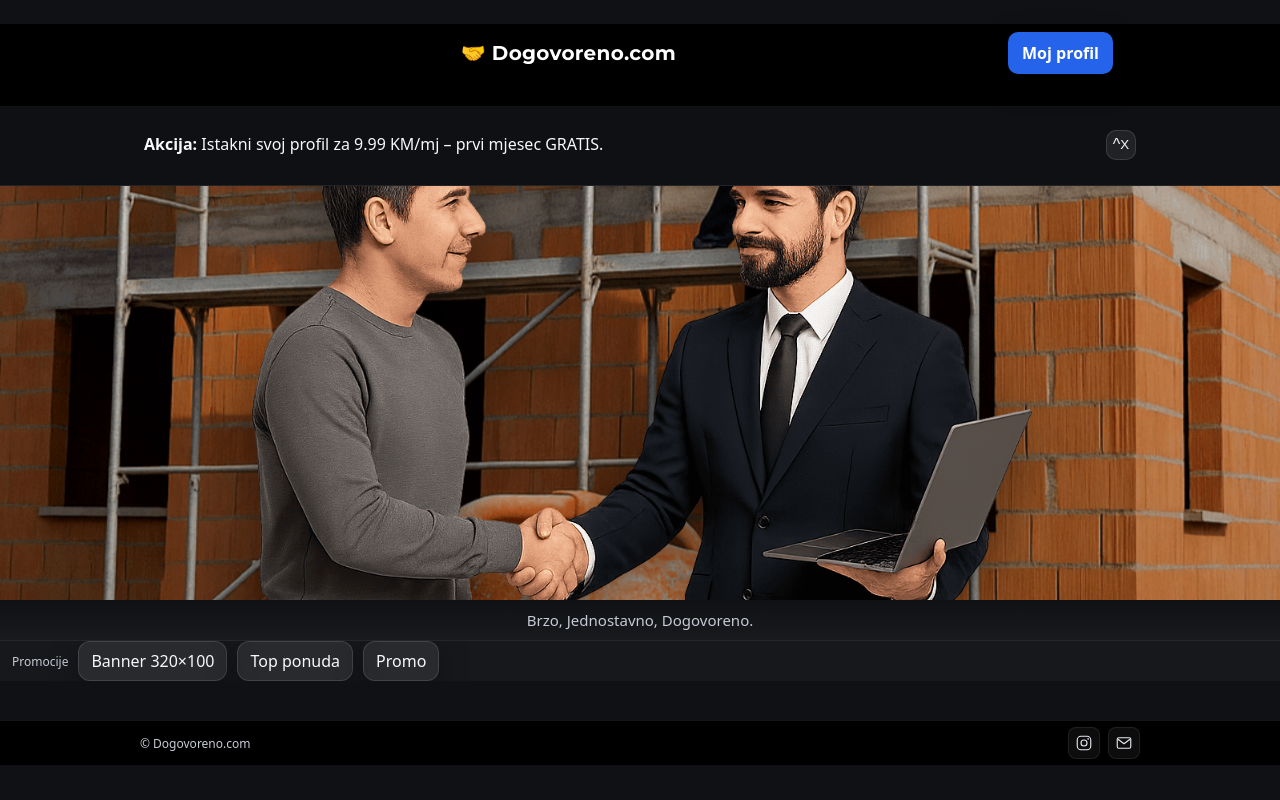
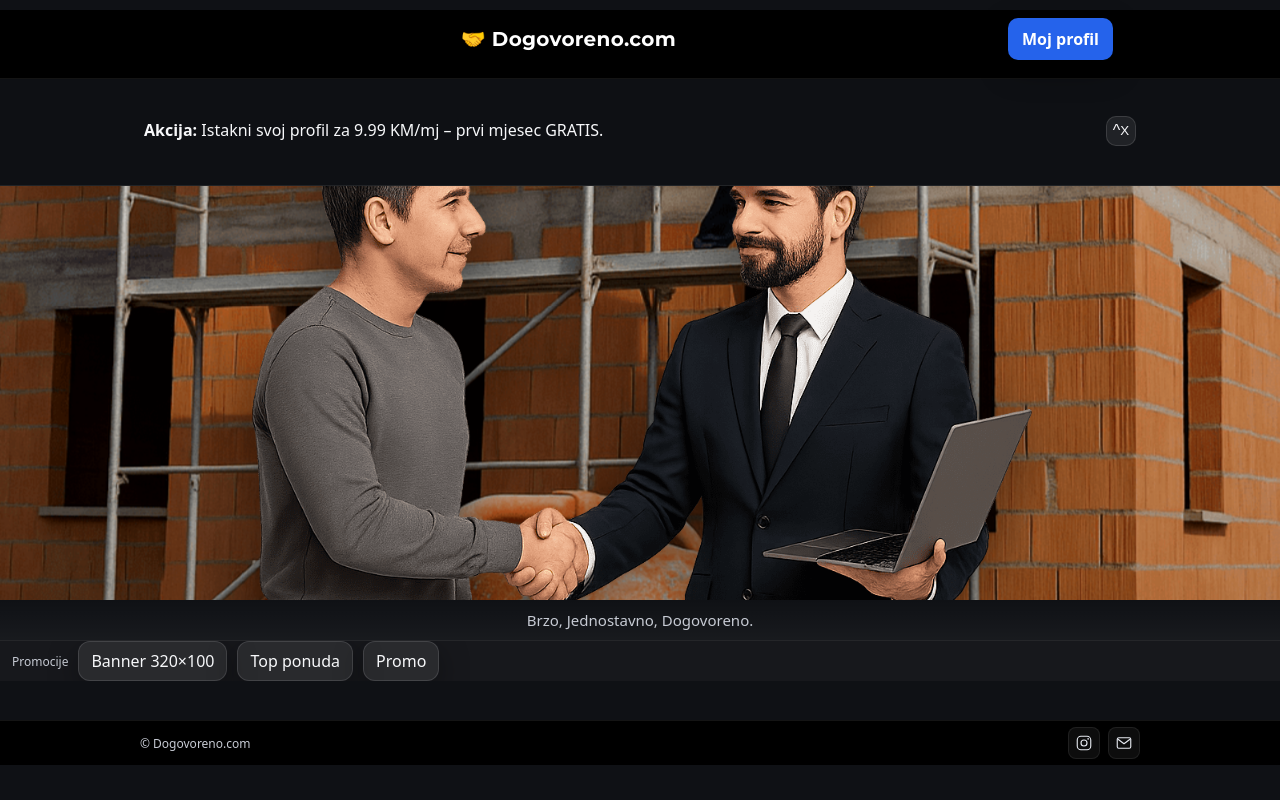
Before and after one commit to zvonebeslic/Dogovoreno, a PHP site: page /index.html in a window 1280 px wide. Run offline with PHP 8.4, Linux system fonts and the light colour scheme.

Commit message:
Update base.css

```diff
--- a/base.css
+++ b/base.css
@@ -72,7 +72,7 @@ input,textarea,select{
 
 .container{
   max-width:1024px;
-  margin:24px auto;
+  margin:10px auto;
   padding:0 16px;
 }
 
```
